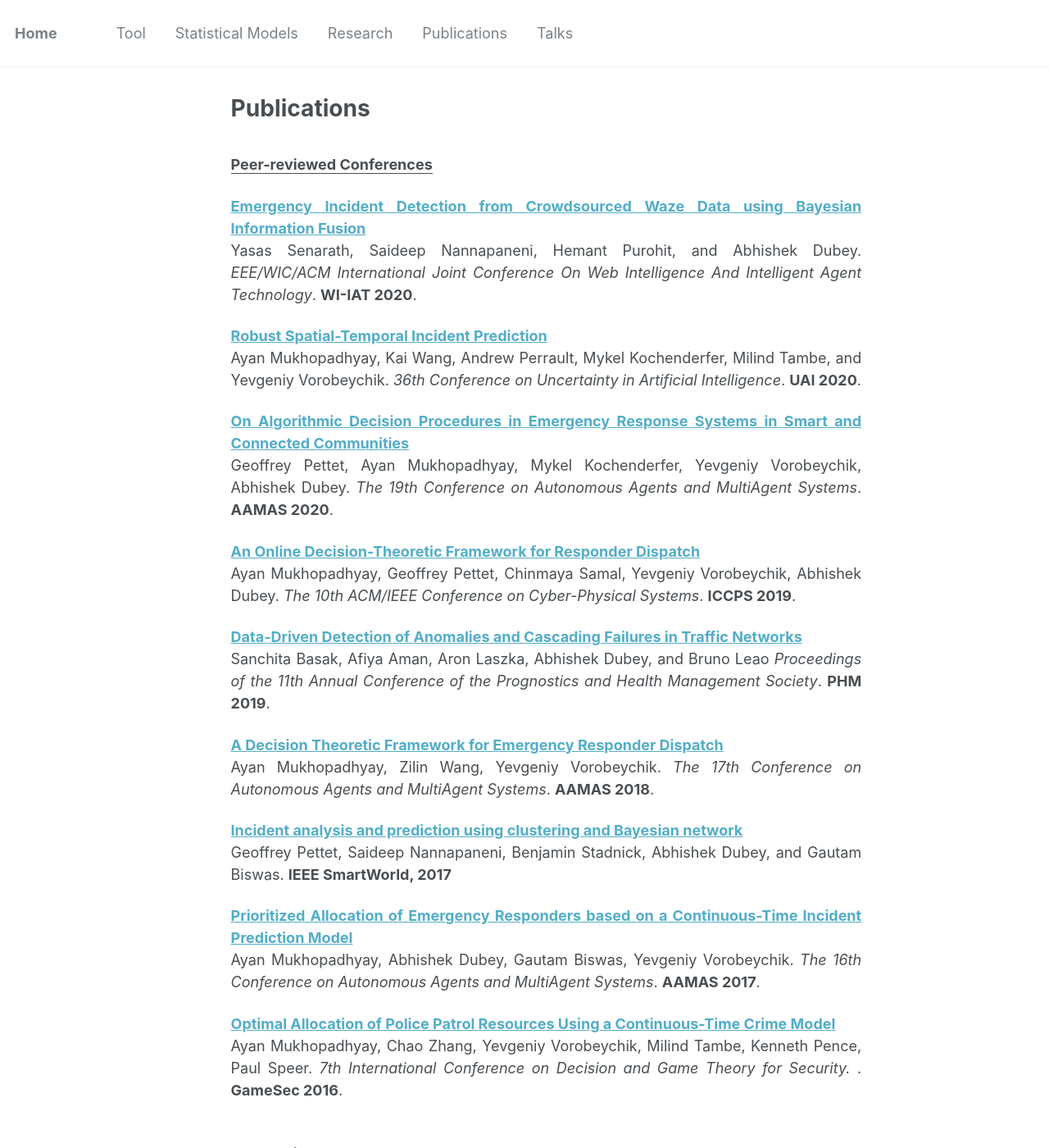
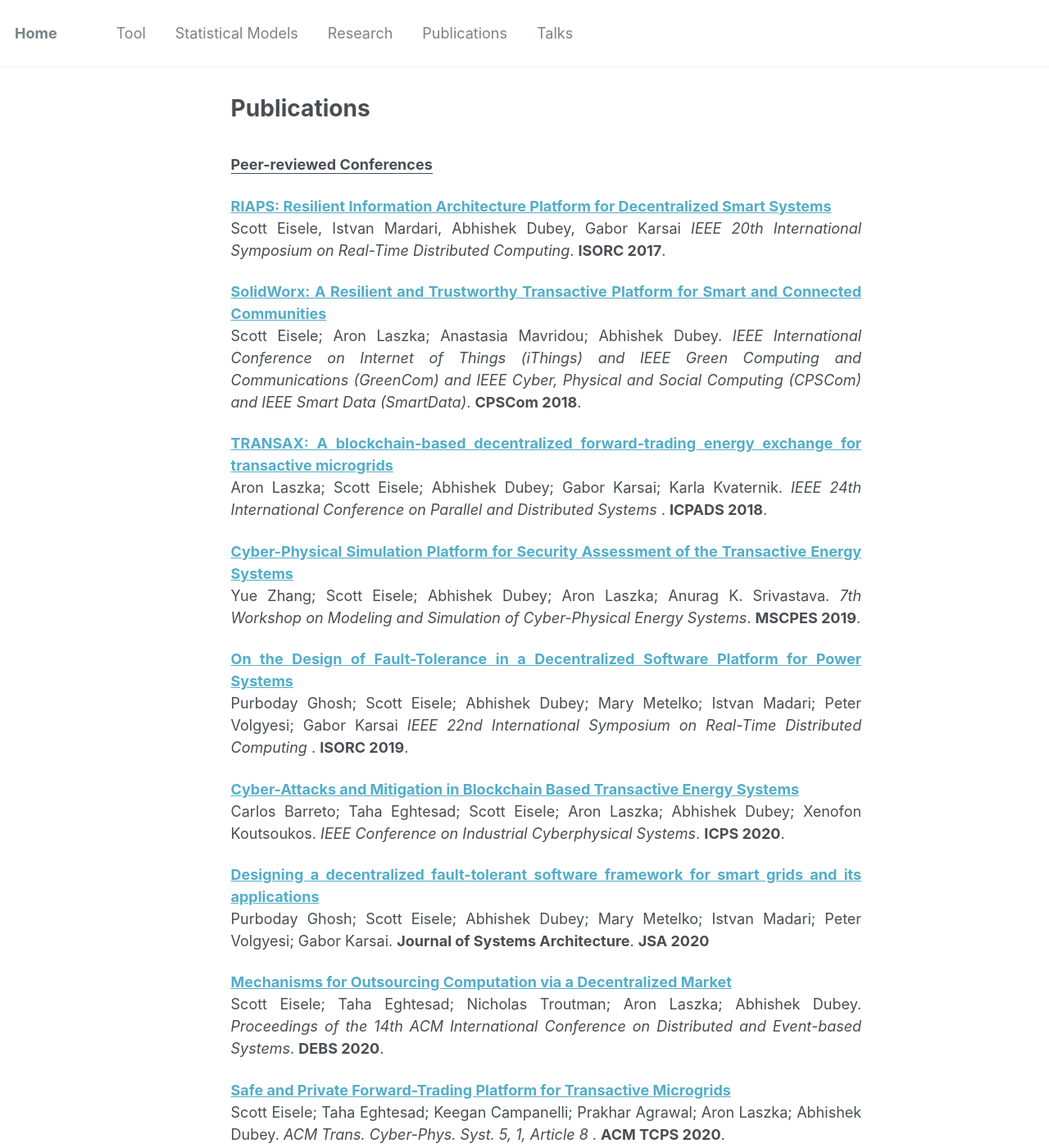
Before and after one commit to TransactiveSCC/statresp.github.io, a Jekyll site: the page built from _pages/publications.md, in a window 1280 px wide and 1400 px high. Shown: the whole window at 82% size. Built offline with Jekyll 4.4.1, drawn with Linux system fonts in a browser that asks for light colours; some of the changed text lies outside the part shown.

Commit message:
update publications

```diff
--- a/_config.yml
+++ b/_config.yml
@@ -11,7 +11,7 @@ title                    : "Home"
 title_separator          : "-"
 name                     : &name "TransactiveSCC"
 description              : &description ""
-url                      : https://transactivescc.github.io/ # the base hostname & protocol for your site e.g. "https://mmistakes.github.io"
+url                      : https://transactivescc.ai # the base hostname & protocol for your site e.g. "https://mmistakes.github.io"
 baseurl                  : "" # the subpath of your site, e.g. "/blog"
 repository               : "transactivescc/transactivescc.github.io"
 teaser                   :  # filename of teaser fallback teaser image placed in /images/, .e.g. "500x300.png"
--- a/_pages/publications.md
+++ b/_pages/publications.md
@@ -7,70 +7,60 @@ author_profile: true
 <b><u>Peer-reviewed Conferences</u></b>
 <br>
 
-<b>[Emergency Incident Detection from Crowdsourced Waze Data using Bayesian Information Fusion](https://arxiv.org/abs/2011.05440)</b><br>
-Yasas Senarath, Saideep Nannapaneni, Hemant Purohit, and Abhishek Dubey.
-<i>EEE/WIC/ACM International Joint Conference On Web Intelligence And Intelligent Agent Technology</i>. <b>WI-IAT 2020</b>.
+<b>[RIAPS: Resilient Information Architecture Platform for Decentralized Smart Systems](https://ieeexplore.ieee.org/document/7964879 )</b>
+<br>
+Scott Eisele, Istvan Mardari, Abhishek Dubey, Gabor Karsai
+<i>IEEE 20th International Symposium on Real-Time Distributed Computing</i>. <b>ISORC 2017</b>.
 
-<b>[Robust Spatial-Temporal Incident Prediction](http://proceedings.mlr.press/v124/mukhopadhyay20a/mukhopadhyay20a.pdf)</b> <br>
-Ayan Mukhopadhyay, Kai Wang, Andrew Perrault, Mykel Kochenderfer, Milind Tambe, and Yevgeniy Vorobeychik.
-<i>36th Conference on Uncertainty in Artificial Intelligence</i>. <b>UAI 2020</b>.
+<b>[SolidWorx: A Resilient and Trustworthy Transactive Platform for Smart and
+Connected Communities](https://ieeexplore.ieee.org/abstract/document/8726666 )</b> <br>
+Scott Eisele; Aron Laszka; Anastasia Mavridou; Abhishek Dubey.
+<i>IEEE International Conference on Internet of Things (iThings) and IEEE Green Computing and Communications (GreenCom) and IEEE Cyber, Physical and Social Computing (CPSCom) and IEEE Smart Data (SmartData)</i>. <b>CPSCom 2018</b>.
 
-<b>[On Algorithmic Decision Procedures in Emergency Response Systems in Smart and Connected Communities](https://ayanmukhopadhyay.github.io/files/aamas20.pdf)</b> <br>
-Geoffrey Pettet, Ayan Mukhopadhyay, Mykel Kochenderfer, Yevgeniy Vorobeychik, Abhishek Dubey.
-<i>The 19th Conference on Autonomous Agents and MultiAgent Systems</i>. <b>AAMAS 2020</b>.
+<b>[TRANSAX: A blockchain-based decentralized forward-trading energy exchange for transactive microgrids](https://ieeexplore.ieee.org/document/8645001 )</b> <br>
+Aron Laszka; Scott Eisele; Abhishek Dubey; Gabor Karsai; Karla Kvaternik.
+<i>IEEE 24th International Conference on Parallel and Distributed Systems </i>. <b>ICPADS 2018</b>.
 
-<b>[An Online Decision-Theoretic Framework for Responder
-Dispatch](http://ayanmukhopadhyay.github.io/publications/iccps19)</b> <br>
-Ayan Mukhopadhyay, Geoffrey Pettet, Chinmaya Samal, Yevgeniy Vorobeychik, Abhishek Dubey.
-<i>The 10th ACM/IEEE Conference on Cyber-Physical Systems</i>. <b>ICCPS 2019</b>.
+<b>[Cyber-Physical Simulation Platform for Security Assessment of the Transactive Energy Systems](https://ieeexplore.ieee.org/document/8738802 )</b> <br>
+Yue Zhang; Scott Eisele; Abhishek Dubey; Aron Laszka; Anurag K. Srivastava.
+<i>7th Workshop on Modeling and Simulation of Cyber-Physical Energy Systems</i>. <b>MSCPES 2019</b>.
 
-<b>[Data-Driven Detection of Anomalies and Cascading Failures in Traffic Networks](https://scope-lab.org/files/Basak2019b.pdf)</b> <br>
-Sanchita Basak, Afiya Aman, Aron Laszka, Abhishek Dubey, and Bruno Leao
-<i>Proceedings of the 11th Annual Conference of the Prognostics and Health Management Society</i>. <b>PHM 2019</b>.
+<b>[On the Design of Fault-Tolerance in a Decentralized Software Platform for Power Systems](https://ieeexplore.ieee.org/document/8759342 )</b> <br>
+Purboday Ghosh; Scott Eisele; Abhishek Dubey; Mary Metelko; Istvan Madari; Peter Volgyesi; Gabor Karsai
+<i>IEEE 22nd International Symposium on Real-Time Distributed Computing </i>. <b>ISORC 2019</b>.
 
-<b>[A Decision Theoretic Framework for Emergency Responder Dispatch](https://ayanmukhopadhyay.github.io/files/aamas18.pdf)</b> <br>
-Ayan Mukhopadhyay, Zilin Wang, Yevgeniy Vorobeychik.
-<i>The 17th Conference on Autonomous Agents and MultiAgent Systems</i>. <b>AAMAS 2018</b>.
+<b>[Cyber-Attacks and Mitigation in Blockchain Based Transactive Energy Systems](https://ieeexplore.ieee.org/document/9274708 )</b> <br>
+Carlos Barreto; Taha Eghtesad; Scott Eisele; Aron Laszka; Abhishek Dubey; Xenofon Koutsoukos.
+<i>IEEE Conference on Industrial Cyberphysical Systems</i>. <b>ICPS 2020</b>.
 
-<b>[Incident analysis and prediction using clustering and Bayesian network](https://scope-lab.org/files/Pettet2017.pdf)</b>
+<b>[Designing a decentralized fault-tolerant software framework for smart grids and its applications](https://www.sciencedirect.com/science/article/pii/S1383762120300539 )</b>
 <br>
-Geoffrey Pettet, Saideep Nannapaneni, Benjamin Stadnick, Abhishek Dubey, and Gautam Biswas.
-<b>IEEE SmartWorld, 2017</b>
+Purboday Ghosh; Scott Eisele; Abhishek Dubey; Mary Metelko; Istvan Madari; Peter Volgyesi; Gabor Karsai.
+<b>Journal of Systems Architecture</b>. <b>JSA 2020</b>
 
-<b>[Prioritized Allocation of Emergency Responders based on a Continuous-Time Incident Prediction Model](https://ayanmukhopadhyay.github.io/files/aamas17.pdf)</b> <br>
-Ayan Mukhopadhyay, Abhishek Dubey, Gautam Biswas, Yevgeniy Vorobeychik.
-<i>The 16th Conference on Autonomous Agents and MultiAgent Systems</i>. <b>AAMAS 2017</b>.
+<b>[Mechanisms for Outsourcing Computation via a Decentralized Market](https://dl.acm.org/doi/abs/10.1145/3401025.3401737 )</b> <br>
+Scott Eisele; Taha Eghtesad; Nicholas Troutman; Aron Laszka; Abhishek Dubey.
+<i>Proceedings of the 14th ACM International Conference on Distributed and Event-based Systems</i>. <b>DEBS 2020</b>.
 
-<b>[Optimal Allocation of Police Patrol Resources Using a Continuous-Time Crime Model](https://ayanmukhopadhyay.github.io/files/gamesec16.pdf)</b> <br>
-Ayan Mukhopadhyay, Chao Zhang, Yevgeniy Vorobeychik, Milind Tambe, Kenneth Pence, Paul Speer.
-<i>7th International Conference on Decision and Game Theory for Security. </i>. <b>GameSec 2016</b>.
+<b>[Safe and Private Forward-Trading Platform for Transactive Microgrids](https://dl.acm.org/doi/10.1145/3403711 )</b> <br>
+Scott Eisele; Taha Eghtesad; Keegan Campanelli; Prakhar Agrawal; Aron Laszka; Abhishek Dubey.
+<i>ACM Trans. Cyber-Phys. Syst. 5, 1, Article 8 </i>. <b>ACM TCPS 2020</b>.
 
-<br>
-<b><u>Peer-reviewed Workshops</u></b>
-<br>
+<b>[Blockchains for Transactive Energy Systems: Opportunities, Challenges, and Approaches](https://ieeexplore.ieee.org/abstract/document/9187478 )</b> <br>
+Scott Eisele; Carlos Barreto; Abhishek Dubey; Xenofon Koutsoukos; Taha Eghtesad; Aron Laszka; Anastasia Mavridou.
+<i>IEEE Computer 53, 9 </i>. <b>Computer 2020</b>.
 
-<b>[Designing Emergency Response Pipelines : Lessons and Challenges](https://arxiv.org/abs/2010.07504)</b><br>
-Ayan Mukhopadhyay, Geoffrey Pettet, Mykel Kochenderfer, Abhishek Dubey.
-<i>The AAAI Fall Symposium Series Workshop on AI for Social Good.</i> <b>AAAI Fall Symposium Series 2020</b>.
+<b>[The Role of Blockchains in Multi-Stakeholder Transactive Energy Systems](https://www.dre.vanderbilt.edu/~schmidt/PDF/Blockchain_frontiers_2020.pdf )</b> <br>
+Scott Eisele; Aron Laszka; Douglas C. Schmidt; Abhishek Dubey.
+<i>Blockchain Frontiers 2020 </i>.
 
-<b>[A Pipeline for Emergency Response](http://ayanmukhopadhyay.github.io/publications/iclr19)</b><br>
-Ayan Mukhopadhyay, Yevgeniy Vorobeychik.
-<i>The ICLR-19 Workshop on AI for Social Good.</i> <b>AISG at ICLR 2019 [BEST PAPER AWARD]</b>.
 
-<b>[Structured Summarization of Social Web for Smart Emergency Services by Uncertain Concept Graph](https://scope-lab.org/files/Purohit2018.pdf)</b><br>
-H. Purohit, S. Nannapaneni, A. Dubey, P. Karuna, and G. Biswas.
-<i> 2018 IEEE International Science of Smart City Operations and Platforms Engineering</i><b>SCOPE Workshop at CPS Week 2018</b>.
-
-<b>[Prioritized allocation of emergency responders based on a continuous-time incident prediction model](http://ayanmukhopadhyay.github.io/publications/aamas17)</b> <br>
-Ayan Mukhopadhyay, Zilin Wang, Yevgeniy Vorobeychik.
-<i>The AAMAS-17 Workshop on Adversarial Reasoning in Multi-agent Systems</i> <b>ADVERSE at AAMAS 2016</b>.
-
-<b>[Optimal allocation of police patrol resources using a continuous-time crime model](http://ayanmukhopadhyay.github.io/publications/gamesec16)</b><br>
-Ayan Mukhopadhyay, Chao Zhang, Yevgeniy Vorobeychik, Milind Tambe, Kenneth Pence, Paul Speer. <i>The AAAI 2017 Spring Symposium on AI for Social Good.</i> <b>AISOC at AAAI (spring) 2017</b>.
-
-<br>
 <b><u>Tool Demonstrations and Posters</u></b>
 <br>
-<b>[Incident management and analysis dashboard for fire departments](https://scope-lab.org/files/Pettet2019.pdf)</b><br>
-G. Pettet, A. Mukhopadhyay, C. Samal, A. Dubey, and Y. Vorobeychik.
-<i> 10th ACM/IEEE International Conference on Cyber-Physical Systems</i><b>ICCPS 2019</b>.
+<b>[Demo Abstract: RIAPS — A Resilient Information Architecture Platform for Edge Computing](https://ieeexplore.ieee.org/abstract/document/7774696 )</b><br>
+William Emfinger; Abhishek Dubey; Peter Volgyesi; Janos Sallai; Gabor Karsai.
+<i> IEEE/ACM Symposium on Edge Computing</i> <b>SEC 2016</b>.
+
+<b>[Transactive energy demo with RIAPS platform](https://dl.acm.org/doi/10.1145/3055004.3064845   )</b> <br>
+Scott Eisele; Abhishek Dubey; Gabor Karsi; Srdjan Lukic.
+<i>Proceedings of the 8th International Conference on Cyber-Physical Systems </i>. <b>ICCPS 2017</b>.
```
